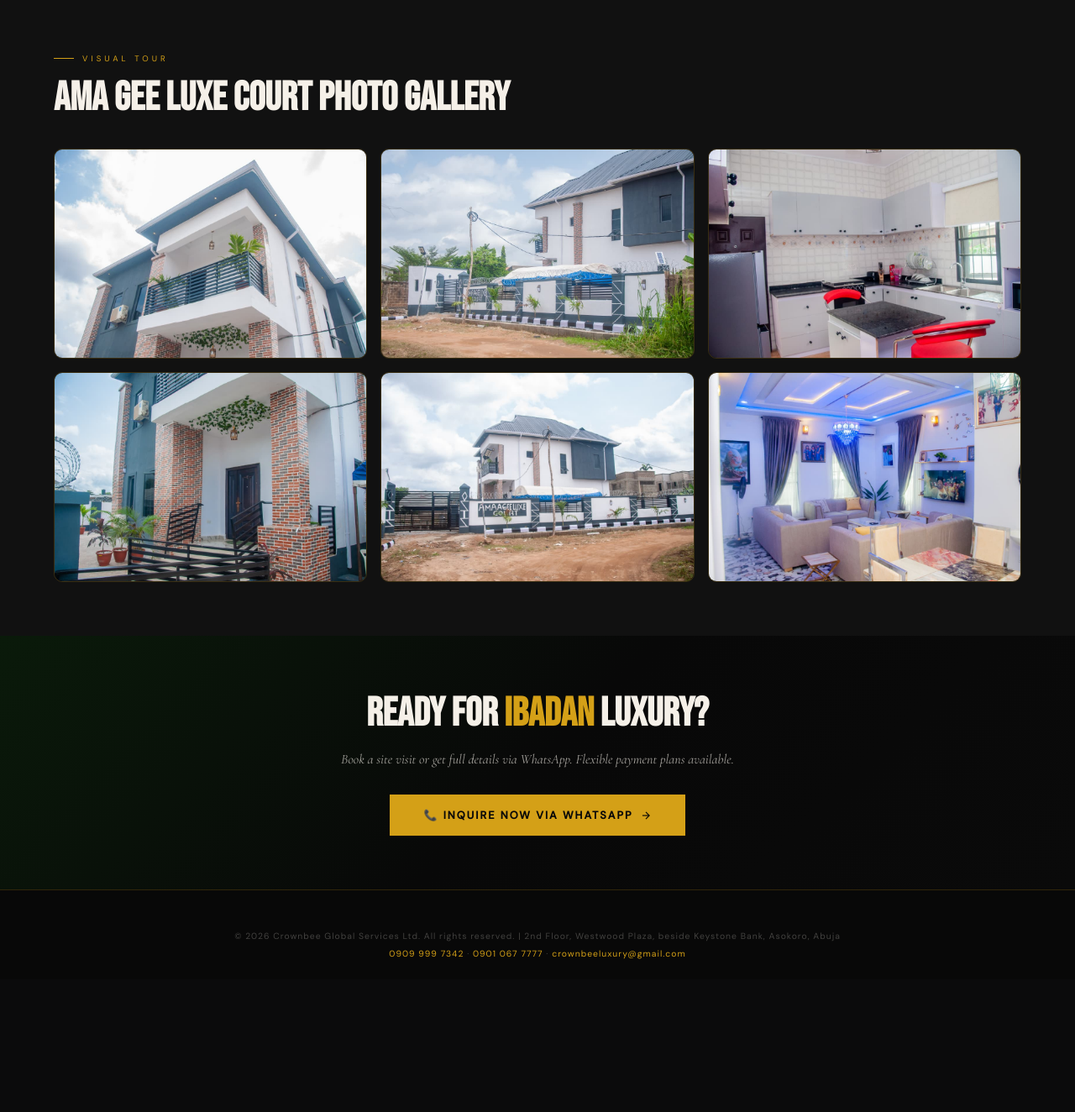
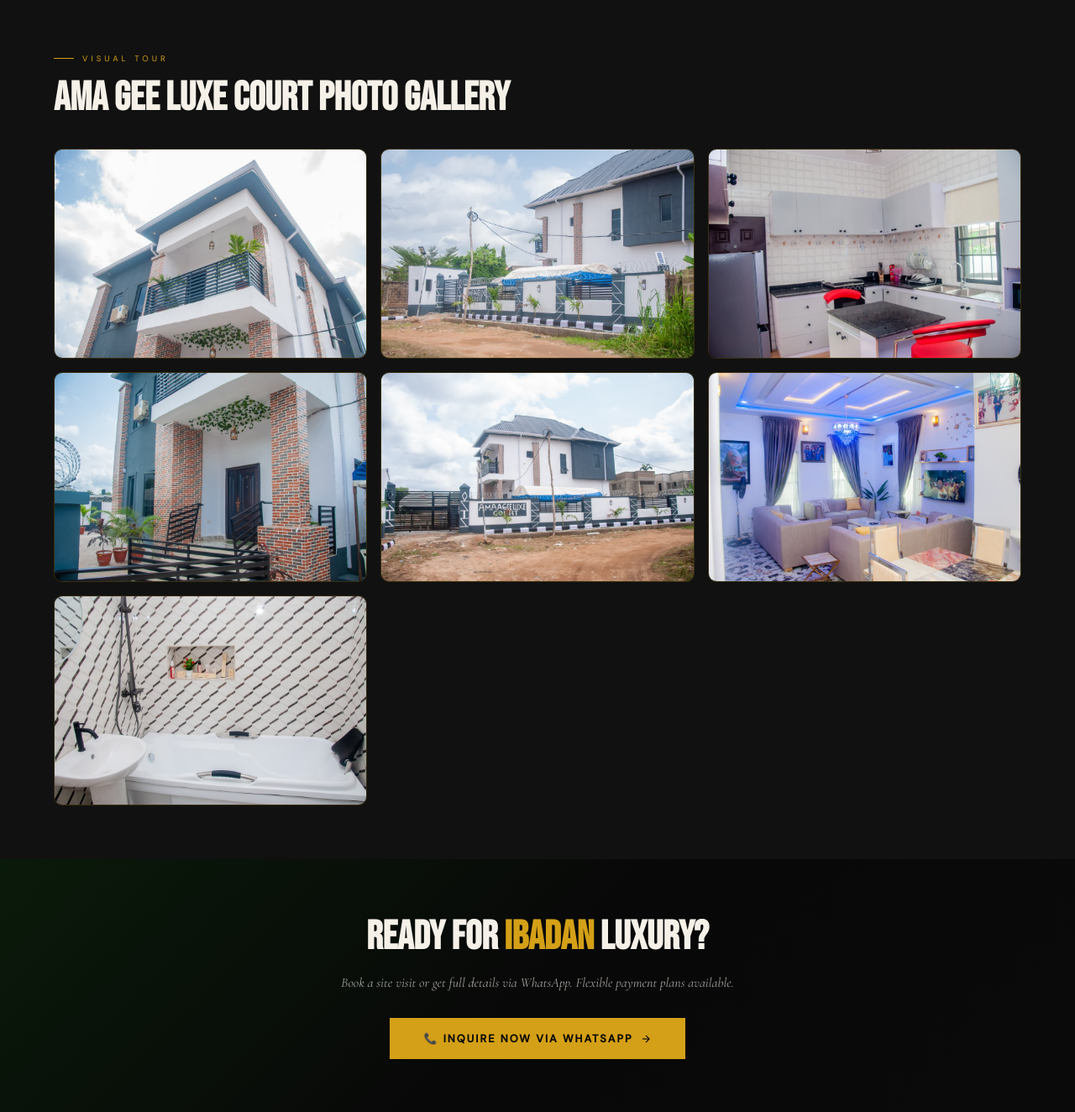
Before and after one commit to Entrix1816/crownbee-luxury, a Flask app: page /amagee in a window 1280 px wide. Shown: the part 2598-3922 px from the top of the page at 84% size. Before the commit the page ends 3740 px from the top, so only its background shows below. Run offline with Flask 3, Linux system fonts and the light colour scheme.

Commit message:
Updated pics

```diff
--- a/templates/amagee.html
+++ b/templates/amagee.html
@@ -204,6 +204,7 @@ footer a{color:var(--gold);text-decoration:none;}
     <img src="/static/amma4.jpeg" alt="Ama Gee Luxe Court - Street" class="gallery-img" loading="lazy">
     <img src="/static/amma5.jpeg" alt="Ama Gee Luxe Court - Aerial" class="gallery-img" loading="lazy">
     <img src="/static/amma6.jpeg" alt="Ama Gee Luxe Court - Overview" class="gallery-img" loading="lazy">
+    <img src="/static/amma7.jpeg" alt="Ama Gee Luxe Court - Overview" class="gallery-img" loading="lazy">
   </div>
 </section>
 
```
